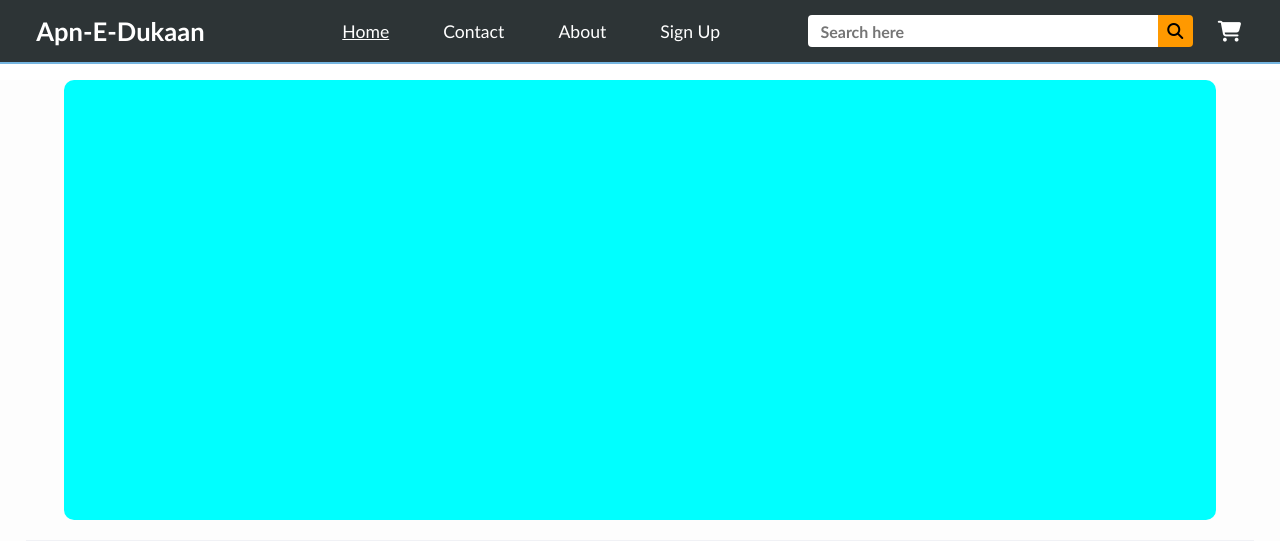
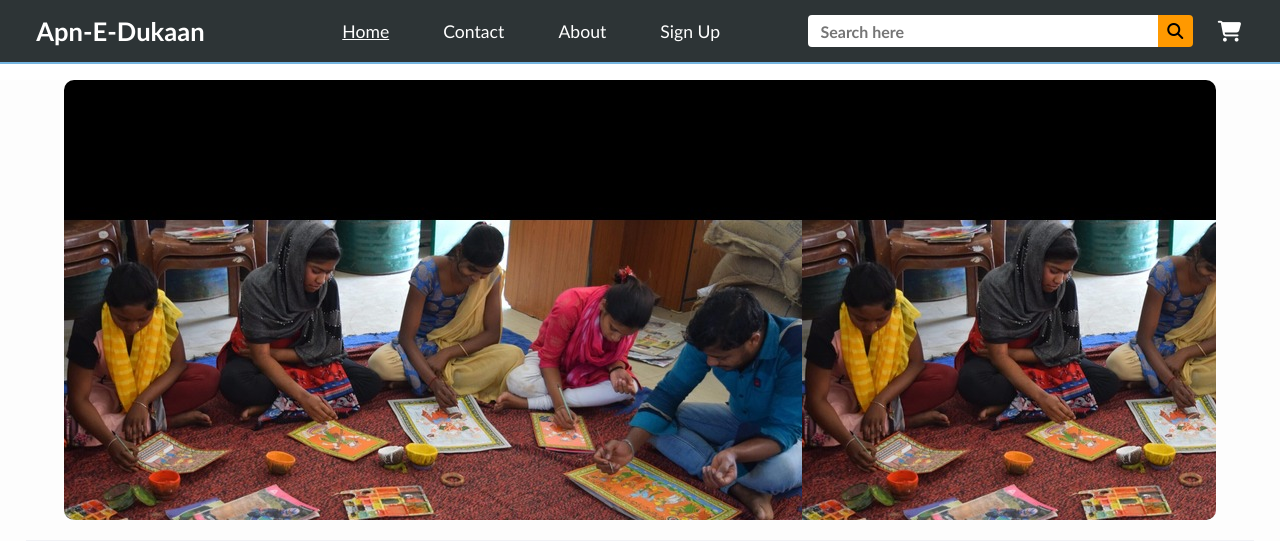
Before and after one commit to jash-kothari-dev/Apn-E-Dukaan, a PHP site: page / in a window 1280 px wide. Shown: the top 541 px of the page. Run offline with PHP 8.4, Linux system fonts and the light colour scheme; some libraries are stand-ins or nearby versions.

Commit message:
Added new PHP files and made updates

```diff
--- a/index.php
+++ b/index.php
@@ -37,7 +37,7 @@
 
   <main>
     <div class="hero-section">
-      <div class="hero-image"></div>
+    <div class="hero-image" style="background-image: url('/F79.2.jpg')"></div>
     </div>
 
     <div class="Flash">
```
